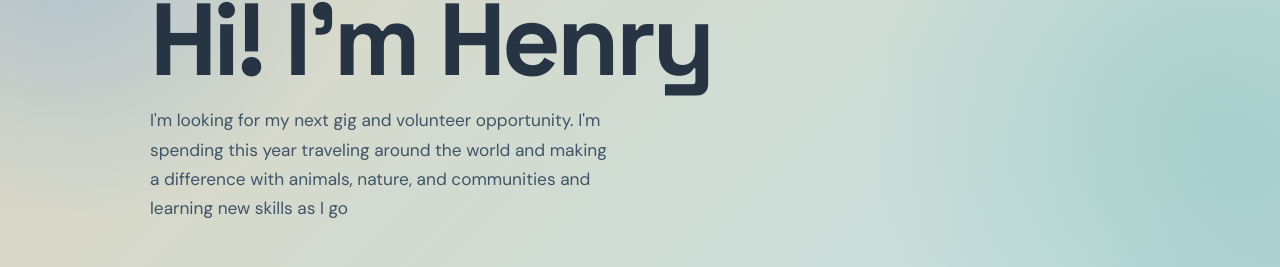
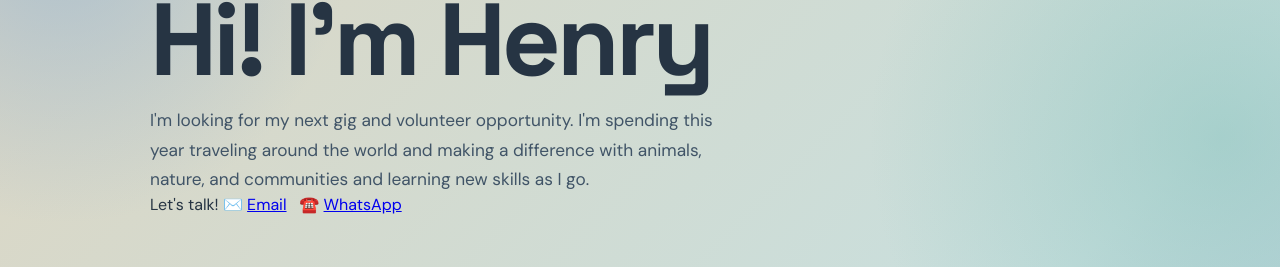
Before and after one commit to chadsteele/henrysteele.online, a Svelte app: page / in a window 1280 px wide. Shown: the part 114-381 px from the top of the page. Built offline with nearby package versions, Linux system fonts and the light colour scheme.

Commit message:
improved content

```diff
--- a/src/App.svelte
+++ b/src/App.svelte
@@ -5,16 +5,21 @@
 
 <svelte:head>
   <title>Henry Steele</title>
-  <meta name="description" content="A gallery of memorable adventures along the way." />
+  <meta name="description" content="About Henry Steele" />
 </svelte:head>
 
 <main class="container">
   <header class="intro">
     <p class="eyebrow">My gap year and bucket list adventures</p>
     <h1>Hi!  I'm Henry</h1>
-    <p class="intro-copy">I'm looking for my next gig and volunteer opportunity.  I'm spending this year traveling around the world and making a difference with animals, nature, and communities and learning new skills as I go</p>
+    <p class="intro-copy">I'm looking for my next gig and volunteer opportunity.  I'm spending this year traveling around the world and making a difference with animals, nature, and communities and learning new skills as I go.</p>
+    <p>
+    Let's talk!
+        ✉️  <a href="mailto:henrysogod@gmail.com">Email</a> &nbsp;
+        ☎️  <a href="https://wa.me/+23057464071">WhatsApp</a>
+    </p>
+
   </header>
-
   <section class="gallery-grid" aria-label="Adventures">
     {#each adventures as adventure, index}
       <GalleryCard {adventure} {index} />
--- a/src/app.css
+++ b/src/app.css
@@ -62,7 +62,7 @@ h1 {
 }
 
 .intro-copy {
-  max-width: 460px;
+  max-width: 600px;
   margin-bottom: 0;
   color: #405467;
   font-size: 1.08rem;
```
Also changed, not shown: index.html (+2 -0 lines), 3 other files (tests, documents, lock files or other folders).
